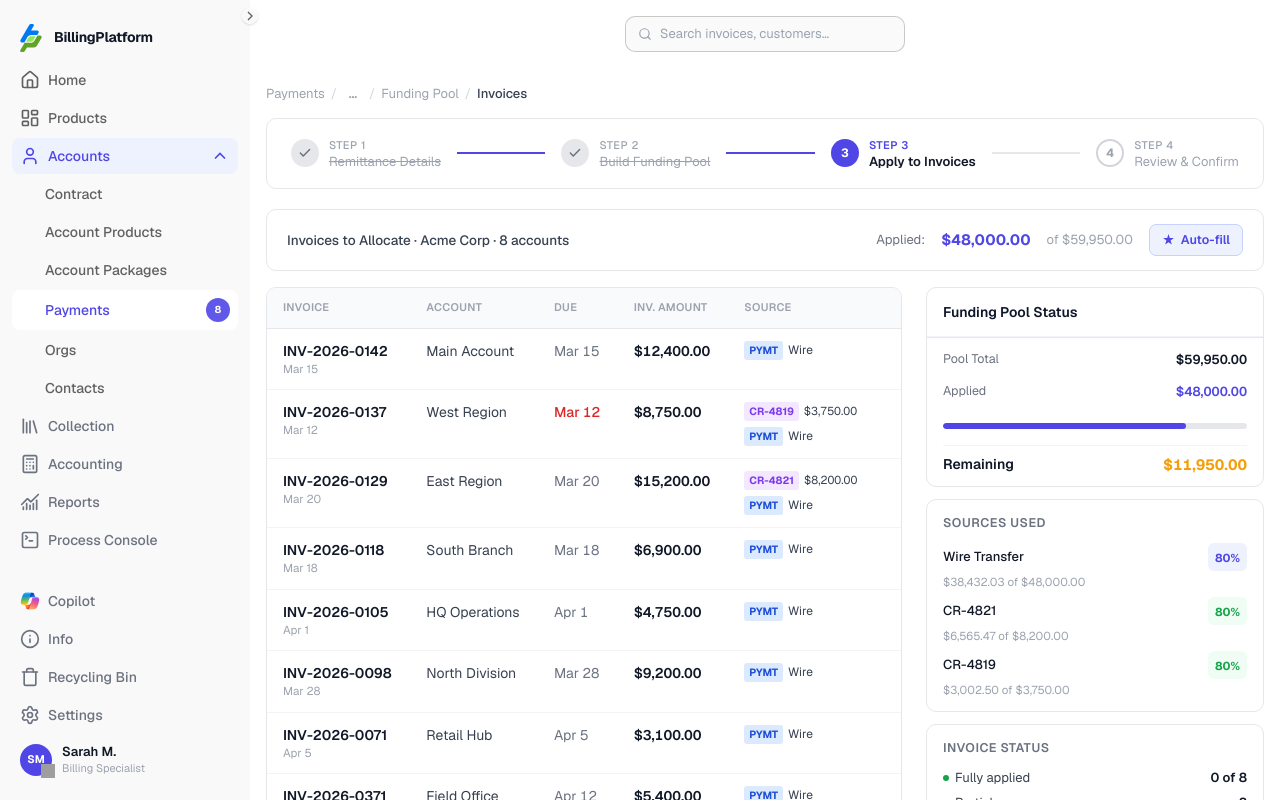
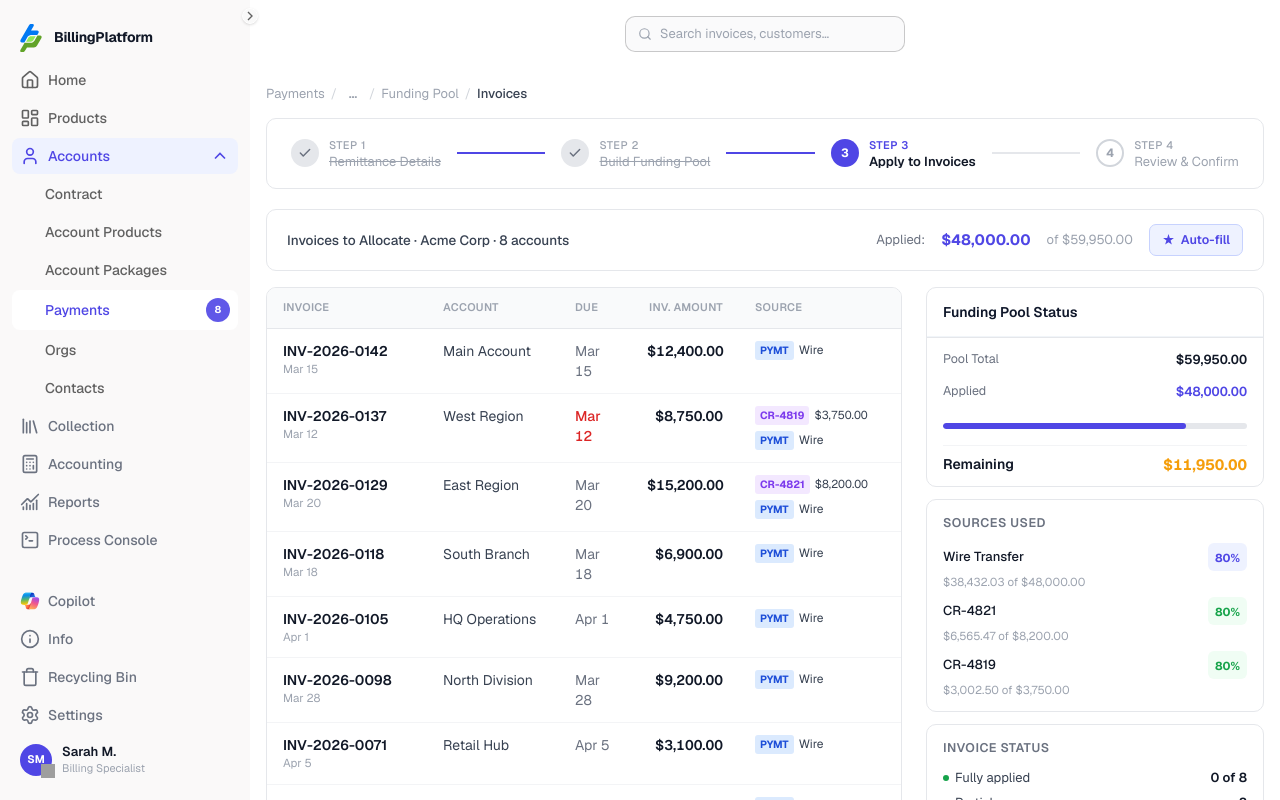
Before and after one commit to borisj74/BillingPlatform, a Next.js app: page /allocation/apply in a window 1280 px wide. Built offline with nearby package versions, Linux system fonts and the light colour scheme; grey boxes are pictures that could not be loaded.

Commit message:
fix(apply): align invoice table headers with columns
Made-with: Cursor

```diff
--- a/components/allocations/ApplyInvoicesClient.tsx
+++ b/components/allocations/ApplyInvoicesClient.tsx
@@ -75,7 +75,7 @@ function AppliedAmountCell({
   ariaLabel: string;
 }) {
   return (
-    <div className="flex min-h-[30px] min-w-[108px] max-w-[140px] flex-1 items-center justify-end gap-1 rounded-md border border-solid border-[#4F46E5] bg-white p-1.5 antialiased">
+    <div className="inline-flex min-h-[30px] min-w-[108px] max-w-[140px] items-center justify-end gap-1 rounded-md border border-solid border-[#4F46E5] bg-white p-1.5 antialiased">
       <input
         type="number"
         inputMode="decimal"
@@ -181,13 +181,35 @@ export function ApplyInvoicesClient() {
       <div className="grid gap-6 lg:grid-cols-[1fr_minmax(0,338px)] lg:items-start">
         <div className="min-w-0 overflow-hidden rounded-[10px] border border-solid border-[#E5E7EB] bg-white">
           <div className="overflow-x-auto">
-            <table className="w-full min-w-[900px] border-collapse text-left text-sm">
+            <table className="w-full min-w-[900px] table-fixed border-collapse text-left text-sm">
+              <colgroup>
+                <col className="w-[160px]" />
+                <col className="w-[132px]" />
+                <col className="w-[72px]" />
+                <col className="w-[108px]" />
+                <col className="w-[188px]" />
+                <col className="w-[148px]" />
+                <col className="min-w-0" />
+              </colgroup>
             <thead>
               <tr className="border-b border-[#E5E7EB] bg-[#F9FAFB]">
-                {["Invoice", "Account", "Due", "Inv. Amount", "Source", "Applied", "Status"].map((h) => (
+                {(
+                  [
+                    ["Invoice", "text-left"],
+                    ["Account", "text-left"],
+                    ["Due", "text-left"],
+                    ["Inv. Amount", "text-right"],
+                    ["Source", "text-left"],
+                    ["Applied", "text-right"],
+                    ["Status", "text-left"],
+                  ] as const
+                ).map(([h, align]) => (
                   <th
                     key={h}
-                    className="whitespace-nowrap px-4 py-3 text-[11px] font-semibold uppercase tracking-wide text-[#9CA3AF]"
+                    className={cn(
+                      "whitespace-nowrap px-4 py-3 text-[11px] font-semibold uppercase tracking-wide text-[#9CA3AF]",
+                      align,
+                    )}
                   >
                     {h}
                   </th>
@@ -213,13 +235,13 @@ export function ApplyInvoicesClient() {
                         {inv.due}
                       </span>
                     </td>
-                    <td className="px-4 py-3 align-top tabular-nums font-semibold text-text-primary">
+                    <td className="px-4 py-3 text-right align-top tabular-nums font-semibold text-text-primary">
                       {formatUsd(inv.amount)}
                     </td>
                     <td className="px-4 py-3 align-top">
                       <SourceCell sources={inv.source} />
                     </td>
-                    <td className="px-4 py-3 align-top">
+                    <td className="px-4 py-3 text-right align-top">
                       <AppliedAmountCell
                         value={rowApplied}
                         onChange={(amount) => dispatch({ type: "SET_APPLIED", payload: { id: inv.id, amount } })}
```
